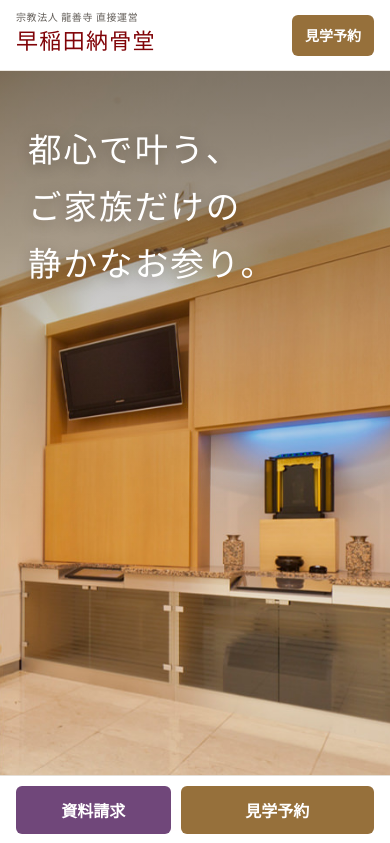
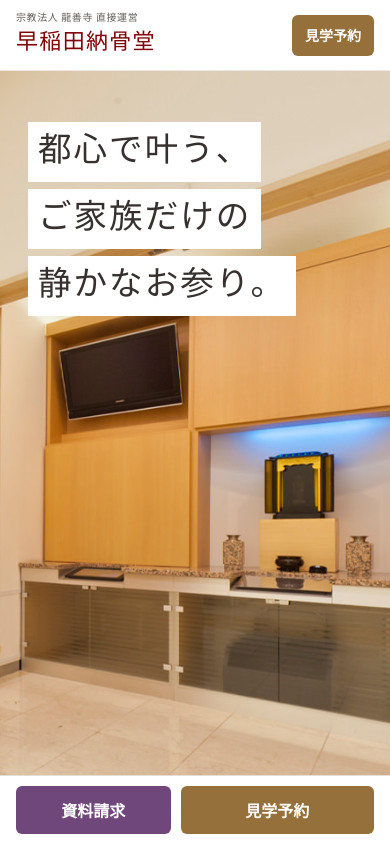
Before and after one commit to senmyo/renri, a plain HTML site: page design/ryuzenji-nokotsudo-lp/index.html in a window 390 px wide. Shown: the top 843 px of the page. Drawn offline with Linux system fonts and the light colour scheme.

Commit message:
Improve mobile hero readability with white headline bands

```diff
--- a/design/ryuzenji-nokotsudo-lp/assets/lp-complete.css
+++ b/design/ryuzenji-nokotsudo-lp/assets/lp-complete.css
@@ -19,7 +19,7 @@
 @media(max-width:375px){.hero-copy{padding:24px 18px 0}.hero h1{font-size:32px}.hero-label{font-size:11px}.hero-points li{padding:0 10px}.hero-actions .button{font-size:13px}.section-heading{font-size:24px}.plan-card{padding:25px 20px}.reason-copy{padding:24px}.header-actions .button{padding:8px 10px}.site-logo__main{font-size:20px}}
 @media(prefers-reduced-motion:reduce){html{scroll-behavior:auto}*,*:before,*:after{transition:none!important}}
 
-/* Mobile first view: full-height photograph with only the catchphrase. */
+/* Mobile first view: bright full-height photo and readable white headline bands. */
 .hero-location { display: none; }
 @media (max-width: 720px) {
   .hero {
@@ -41,28 +41,33 @@
     z-index: 0;
   }
   .hero::before {
-    display: block;
-    position: relative;
-    inset: auto;
-    grid-area: 1 / 1;
-    z-index: 1;
-    pointer-events: none;
-    background: linear-gradient(180deg, rgba(24, 19, 14, .48), rgba(24, 19, 14, .20) 36%, transparent 68%);
+    display: none;
   }
   .hero-inner, .hero-copy { display: contents; }
   .hero-copy > .hero-label { display: none; }
   .hero h1 {
+    display: flex;
+    flex-direction: column;
+    align-items: flex-start;
+    gap: 7px;
     position: relative;
     grid-area: 1 / 1;
     align-self: start;
     z-index: 2;
     margin: 0;
     padding: clamp(32px, 6svh, 52px) 28px;
-    color: #fff;
+    color: var(--ink);
     font-size: clamp(30px, 8.6vw, 36px);
     line-height: 1.7;
     letter-spacing: .06em;
-    text-shadow: 0 2px 14px rgba(24, 19, 14, .28);
+    text-shadow: none;
+  }
+  .hero h1 br { display: none; }
+  .hero-title-line {
+    display: inline-block;
+    padding: 2px 10px 6px;
+    background: #fff;
+    line-height: 1.55;
   }
   .hero-details {
     grid-area: 2 / 1;
--- a/design/ryuzenji-nokotsudo-lp/index.html
+++ b/design/ryuzenji-nokotsudo-lp/index.html
@@ -12,7 +12,7 @@
   <link rel="preconnect" href="https://fonts.gstatic.com" crossorigin>
   <link href="https://fonts.googleapis.com/css2?family=Noto+Sans+JP:wght@400;500;600;700&family=Noto+Serif+JP:wght@400;500;600&display=swap" rel="stylesheet">
   <link rel="preload" as="image" href="assets/lp-photos/feature-img03.jpg">
-  <link rel="stylesheet" href="assets/lp-complete.css?v=20261120-sp2">
+  <link rel="stylesheet" href="assets/lp-complete.css?v=20261120-sp3">
 </head>
 
 <body id="top">
@@ -36,7 +36,7 @@
       <div class="hero-inner">
         <div class="hero-copy">
           <p class="hero-label">東京メトロ東西線 早稲田駅から徒歩2分</p>
-          <h1>都心で叶う、<br>ご家族だけの<br>静かなお参り。</h1>
+          <h1><span class="hero-title-line">都心で叶う、</span><br><span class="hero-title-line">ご家族だけの</span><br><span class="hero-title-line">静かなお参り。</span></h1>
           <div class="hero-details"><p class="hero-location">東京メトロ東西線 早稲田駅から徒歩2分</p>
           <p class="hero-catch">龍善寺が直接運営する、屋内納骨堂。</p>
           <p class="hero-lead">
```
